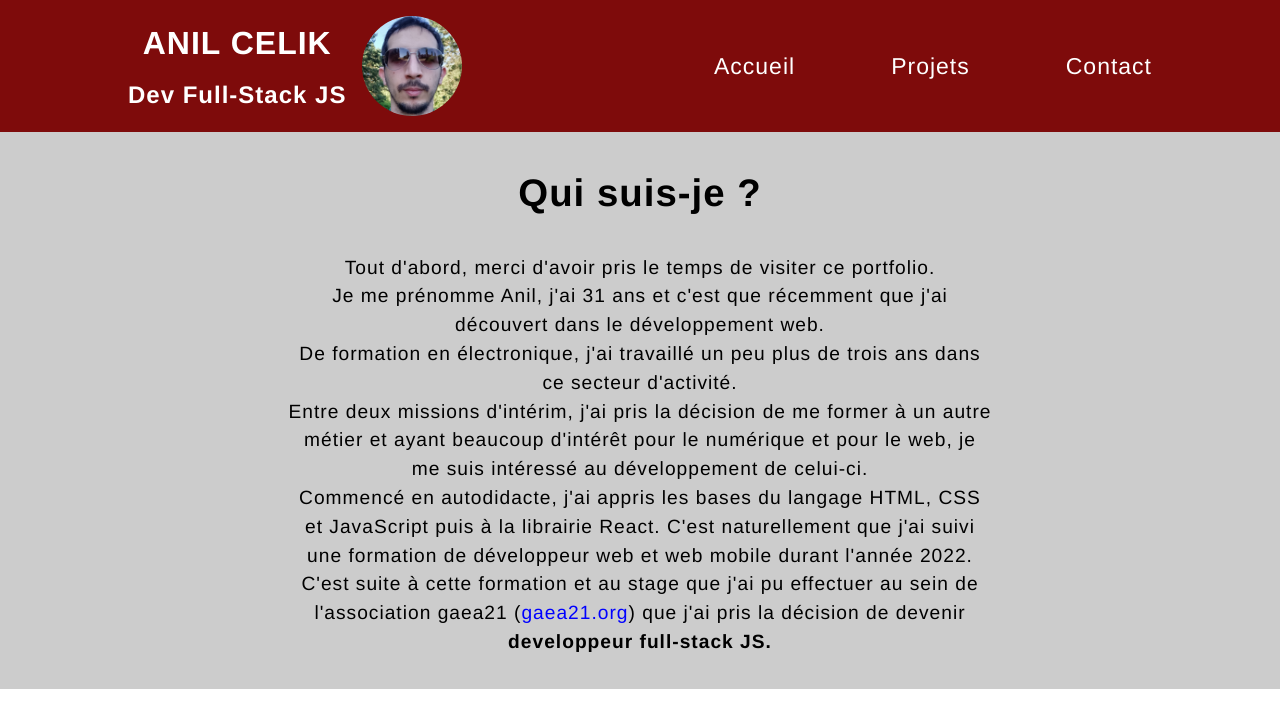
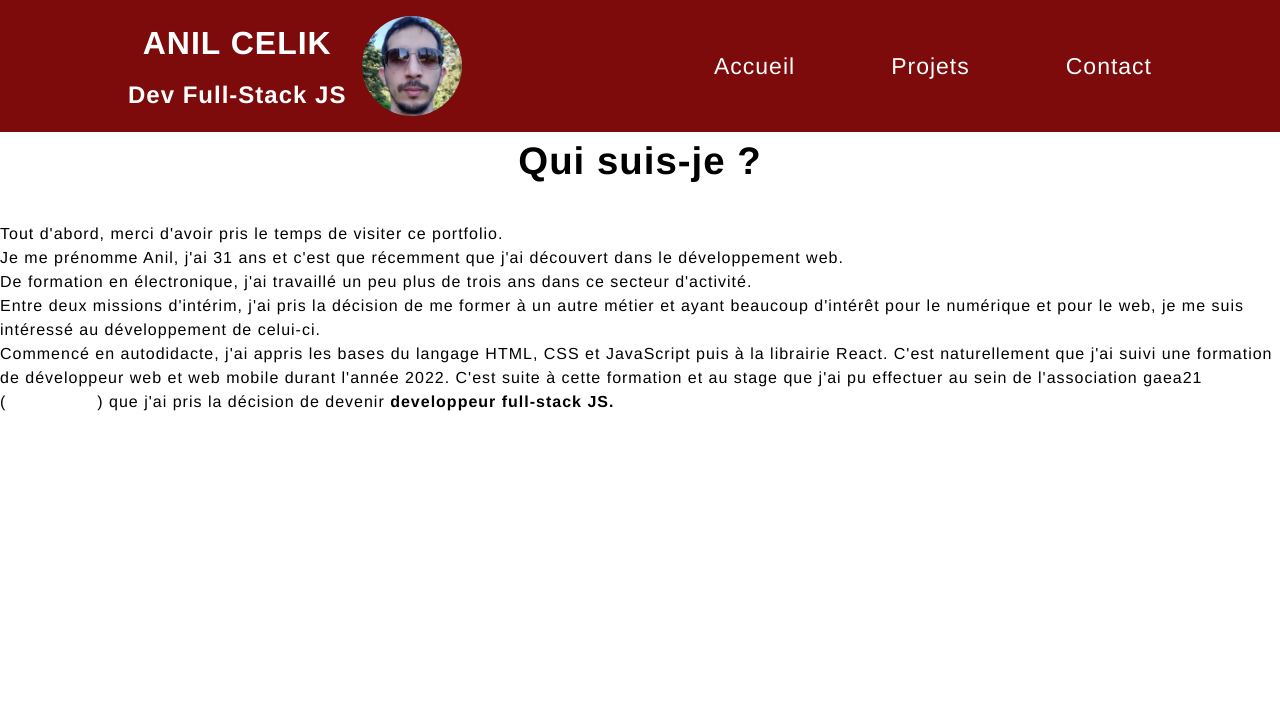
Before and after one commit to AnilC07/my-portfolio, a Next.js app: page / in a window 1280 px wide. Shown: the top 728 px of the page. Built offline with nearby package versions, Linux system fonts and the light colour scheme.

Commit message:
edit file

```diff
--- a/styles/Home.module.css
+++ b/styles/Home.module.css
@@ -1,21 +1,4 @@
 
-
-.about {
-    background: #ccc;
-    padding: 2rem 0;
-}
-
-.about .text {
-    width: 55%;
-    font-size: 1.2rem;
-    text-align: center;
-
-    margin: 0 auto;
-}
-
-.text a {
-    color: blue
-}
 
 .footer{
     background: coral;
```
